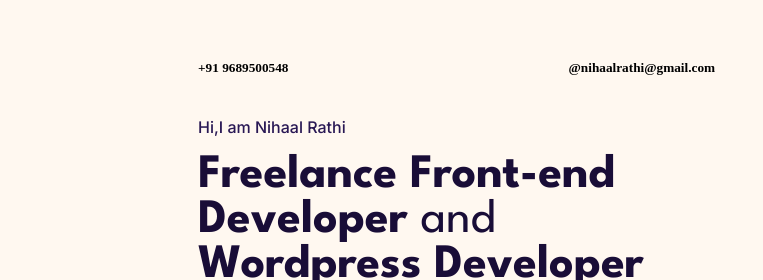
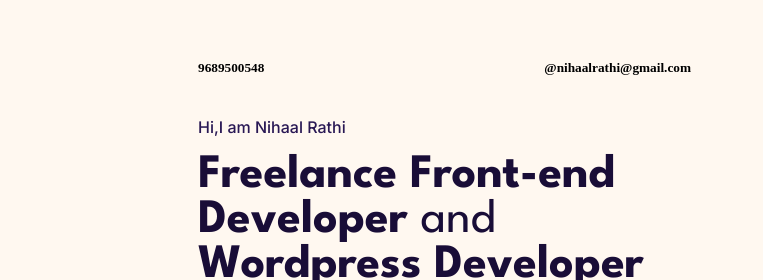
Before and after one commit to nihaalrathi25/-mockup--live, a plain HTML site: page src/index.html in a window 1280 px wide. Shown: the top 280 px of the page, 0-763 px from the left. Drawn offline with Linux system fonts and the light colour scheme.

Commit message:
uodated number

```diff
--- a/src/index.html
+++ b/src/index.html
@@ -18,7 +18,7 @@
         <div id="verbal">
             <div id="contact">
                 <div id="mobile">
-                    <h5> +91 9689500548 </h5>
+                    <h5>  9689500548 </h5>
                 </div>
                 <div id="e-mail">
                     <h5> @nihaalrathi@gmail.com</h5>
```
